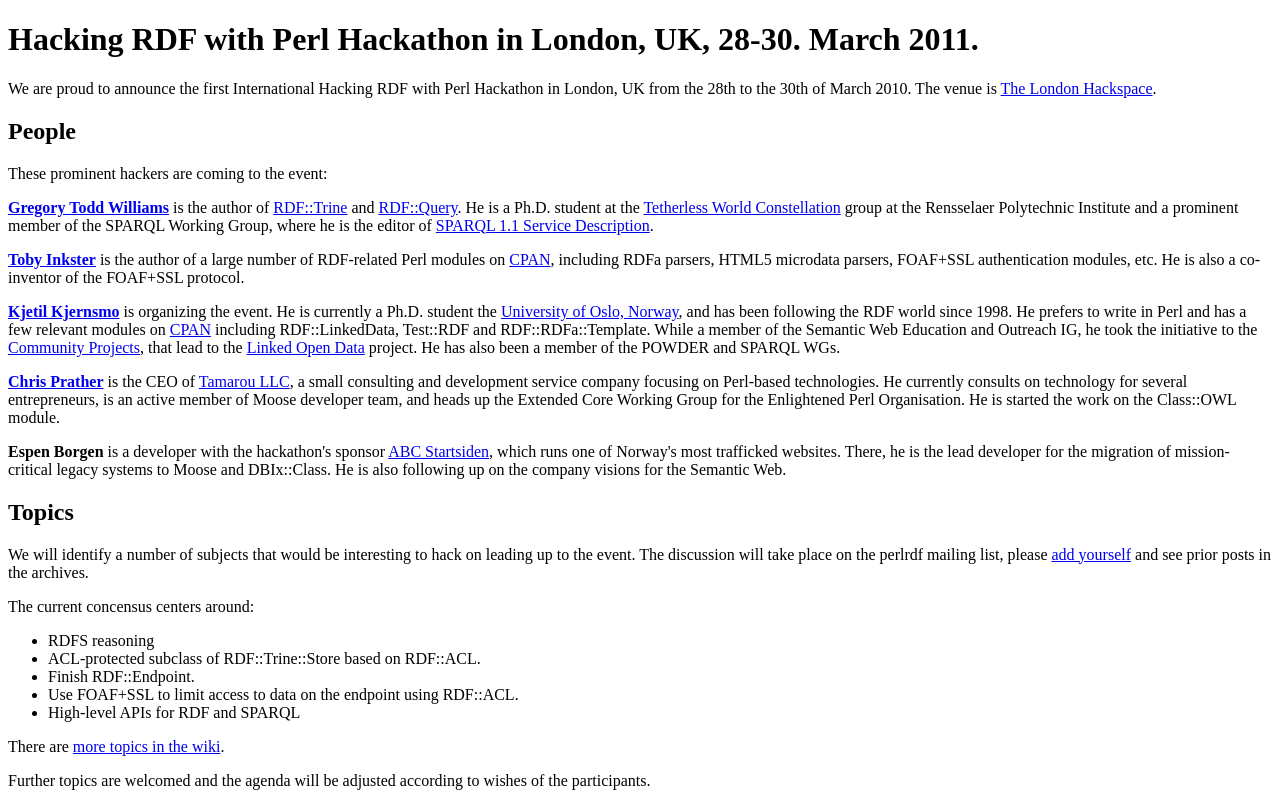
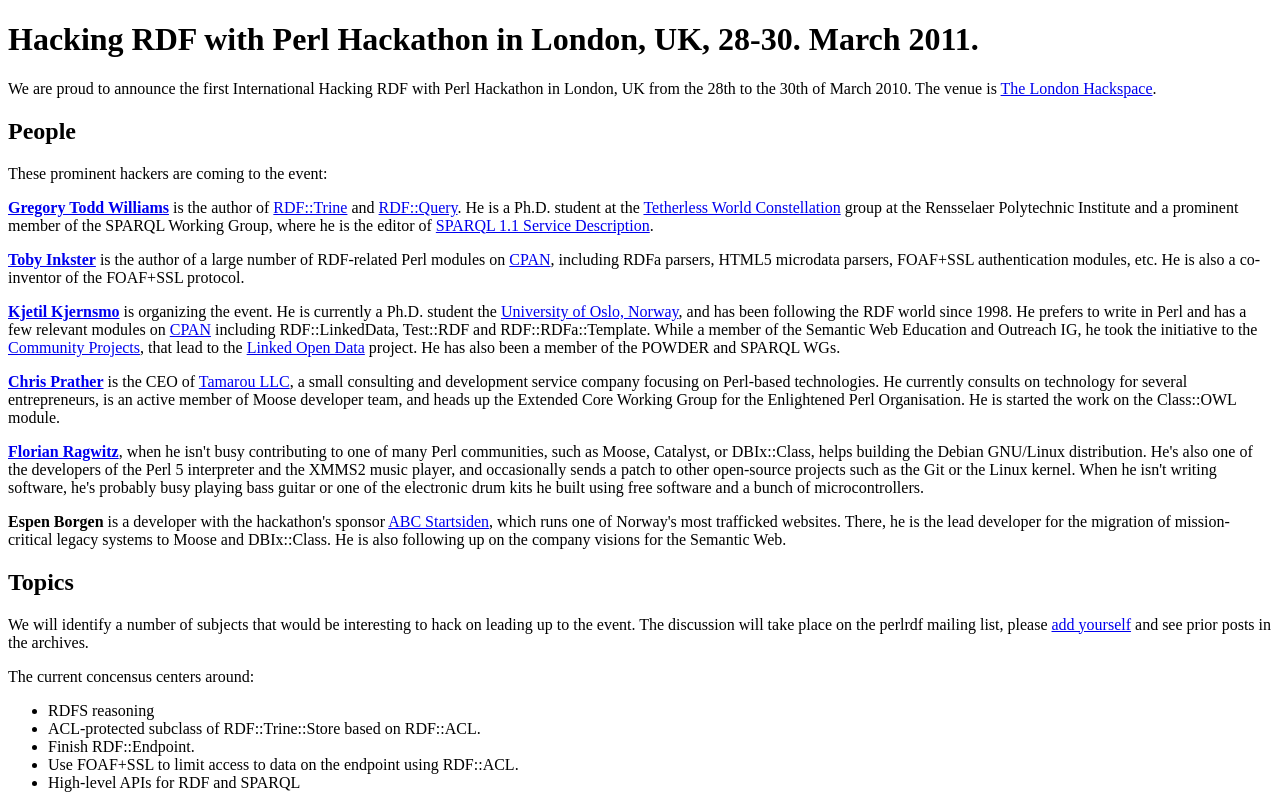
Before and after one commit to Tamarou/perlrdf.org, a plain HTML site: page htdocs/workshops/london-hackathon-2011.html in a window 1280 px wide. Shown: the top 800 px of the page. Drawn offline with Linux system fonts and the light colour scheme.

Commit message:
rafl bio

```diff
--- a/htdocs/workshops/london-hackathon-2011.html
+++ b/htdocs/workshops/london-hackathon-2011.html
@@ -89,6 +89,19 @@
 up the Extended Core Working Group for the Enlightened Perl
 Organisation. He is started the work on the Class::OWL module.
 </p>
+
+<p>
+<strong><a href="http://perldition.org/">Florian Ragwitz</a></strong>,
+when he isn't busy contributing to one of many Perl communities, such
+as Moose, Catalyst, or DBIx::Class, helps building the Debian
+GNU/Linux distribution. He's also one of the developers of the Perl 5
+interpreter and the XMMS2 music player, and occasionally sends a patch
+to other open-source projects such as the Git or the Linux kernel.
+When he isn't writing software, he's probably busy playing bass guitar
+or one of the electronic drum kits he built using free software and a
+bunch of microcontrollers.
+</p>
+
 
 <p>
 <strong>Espen Borgen</strong> is a developer with the hackathon's
```
